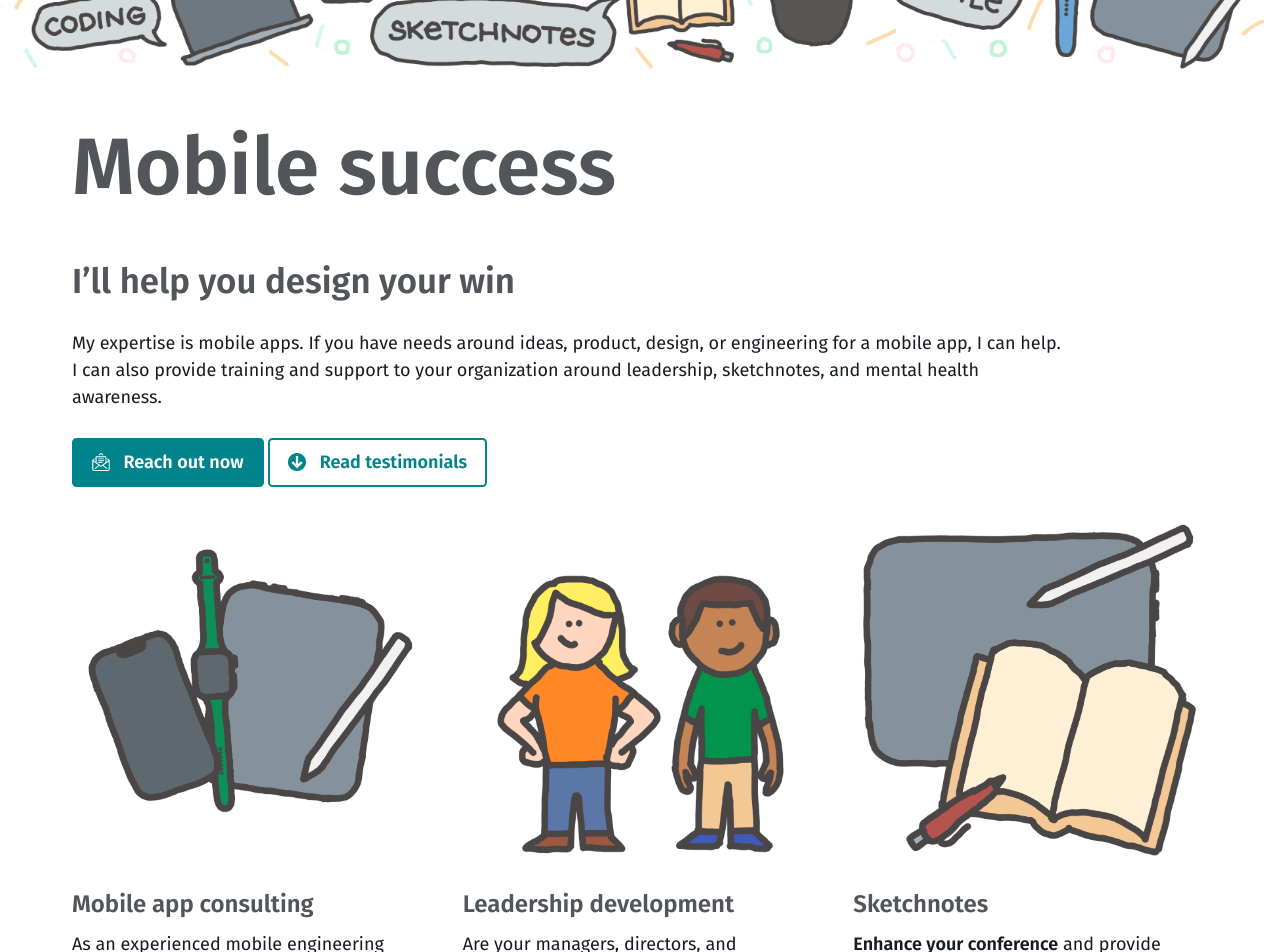
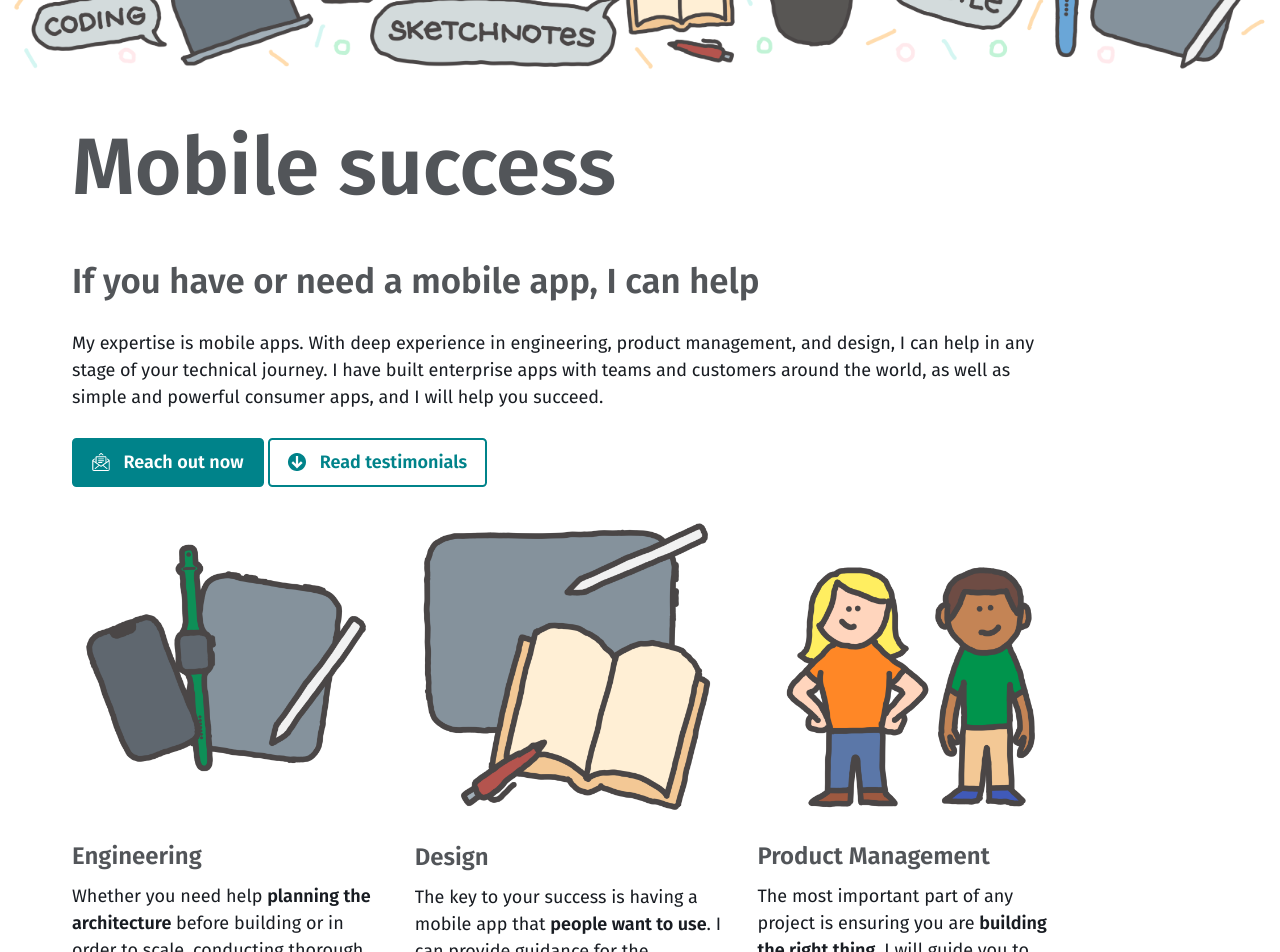
Before and after one commit to bsn-design/bsn-design.github.io, a Jekyll site: the page built from index.html, in a window 1280 px wide and 1400 px high, scrolled down 259 px. Shown: the top 952 px of the window. Built offline with Jekyll 4.4.1, drawn with Linux system fonts in a browser that asks for light colours; some of the changed text lies outside the part shown.

Commit message:
Tweak home page focus and copy

```diff
--- a/index.html
+++ b/index.html
@@ -5,9 +5,9 @@ image: /assets/images/banner.png
 ---
 
 <div class="entry-content inner">
-    <h2>I’ll help you design your win</h2>
+    <h2>If you have or need a mobile app, I can help</h2>
 
-    <p>My expertise is mobile apps. If you have needs around ideas, product, design, or engineering for a mobile app, I can help. I can also provide training and support to your organization around leadership, sketchnotes, and mental health awareness.</p>
+    <p>My expertise is mobile apps. With deep experience in engineering, product management, and design, I can help in any stage of your technical journey. I have built enterprise apps with teams and customers around the world, as well as simple and powerful consumer apps, and I will help you succeed.</p>
 
     <p>
         <a href="mailto:BSN%20Design%20%3Cinfo%40bsn.design%3E?subject=I%20would%20like%20to%20hire%20BSN%20Design" data-analytics='"Email", {"props":{"page":"home","location":"header"}}' class="btn">
@@ -22,36 +22,31 @@ image: /assets/images/banner.png
     </p>
 </div>
 
-<div class="entries-grid offerings">
+<div class="entry-content">
+    <div id="my-work" class="entries-grid offerings">
         <div class="entry">
-        <h3 class="entry-title">Mobile app consulting</h3>
-        <p id="mobile" class="entry-image" alt="Mobile consulting">
-        <p class="entry-excerpt">As an experienced mobile engineering leader, I will help you with the <strong>engineering</strong>, <strong>design</strong>, and <strong>strategy</strong> for your mobile offerings. If you have or want a mobile app, <strong><a href="/scheduling/" data-analytics='"View Schedule", {"props":{"page":"home","location":"mobile"}}'>we should talk</a></strong>.</p>
+            <h3 class="entry-title">Engineering</h3>
+            <img src="/assets/images/mobile.png" class="entry-image" alt="Mobile consulting">
+            <p class="entry-excerpt">Whether you need help <strong>planning the architecture</strong> before building or in order to scale, conducting thorough <strong>code reviews</strong> to ensure best practices, or actually <strong>writing the code</strong>, I’m your guy.</p>
         </div>
 
         <div class="entry">
-        <h3 class="entry-title">Leadership development</h3>
-        <p id="leadership" class="entry-image" alt="Leadership development">
-        <p class="entry-excerpt">Are your managers, directors, and executives the <strong>best leaders</strong> they could be? I provide <strong>actionable training</strong> that will help your people lead with <strong>authentic humanity</strong>.</p>
+            <h3 class="entry-title">Design</h3>
+            <img src="/assets/images/sketchnotes.png" class="entry-image" alt="Sketchnotes">
+            <p class="entry-excerpt">The key to your success is having a mobile app that <strong>people want to use</strong>. I can provide guidance for the <strong>fundamental principles</strong> of your app, or <strong>provide detailed designs</strong> that will be easy to build.</p>
         </div>
 
         <div class="entry">
-        <h3 class="entry-title">Sketchnotes</h3>
-        <p id="sketchnotes" class="entry-image" alt="Sketchnotes">
-        <p class="entry-excerpt"><strong>Enhance your conference</strong> and provide attendees a memorable summary, <strong>improve your presentations</strong>, or <strong>inspire your people</strong> to be more creative by having me <strong>create or teach sketchnotes</strong>.</p>
+            <h3 class="entry-title">Product Management</h3>
+            <img src="/assets/images/leaders.png" class="entry-image" alt="Mental health">
+            <p class="entry-excerpt">The most important part of any project is ensuring you are <strong>building the right thing</strong>. I will guide you to discovering <strong>what your users need</strong> and how to <strong>solve their problems</strong> in ways that will delight them.</p>
         </div>
-
-    <div class="entry">
-        <h3 class="entry-title">Mental health awareness</h3>
-        <p id="mental-health" class="entry-image" alt="Mental health">
-        <p class="entry-excerpt">More people now than ever are <strong>dealing with mental health challenges</strong>. Those who are not personally affected <strong>need help to support</strong> those who are. I provide coaching on <strong>how to live and lead</strong> through mental illnesses.</p>
     </div>
 </div>
 
 <p><a href="/scheduling/" class="btn" data-analytics='"View Schedule", {"props":{"page":"home","location":"offerings"}}'><span class="icon">{% include icon-calendar.svg %}</span>Book some time</a></p>
 
-<div class="entry-content">
-    <h2 id="my-work">My work</h2>
+<h2 id="other-work">Other work</h2>
 
 <div class="entries-grid">
     <div class="entry">
@@ -59,6 +54,13 @@ image: /assets/images/banner.png
         <img class="align-center" src="/assets/images/apps.png" alt="Apps">
         <p class="entry-excerpt">Over the past decade, I have designed and coded a number of custom apps. Check out some of them on the App Store.</p>
         <p class="entry-excerpt more-link"><a href="/apps/" class="more-link">View more <span class="icon icon--arrow-right">{% include icon-arrow-right.svg %}</span></a></p>
+    </div>
+
+    <div class="entry">
+        <h3 class="entry-title">Coaching</h3>
+        <img class="align-center" src="/assets/images/presentations.png" alt="Presentations">
+        <p class="entry-excerpt">If you are a business owner responsible for a mobile app or team, or a people leader, I can share my experience and help you thrive.</p>
+        <p class="entry-excerpt more-link"><a href="/scheduling/" data-analytics='"View Schedule", {"props":{"page":"home","location":"mobile"}}' class="more-link">Schedule time <span class="icon icon--arrow-right">{% include icon-arrow-right.svg %}</span></a></p>
     </div>
 
     <div class="entry">
@@ -76,6 +78,7 @@ image: /assets/images/banner.png
     </div>
 </div>
 
+<div class="entry-content">
     <h2 id="some-clients">Some clients</h2>
 
     <div class="entries-grid clients-grid">
```
Lines whose indentation alone changed are shown as unchanged.
